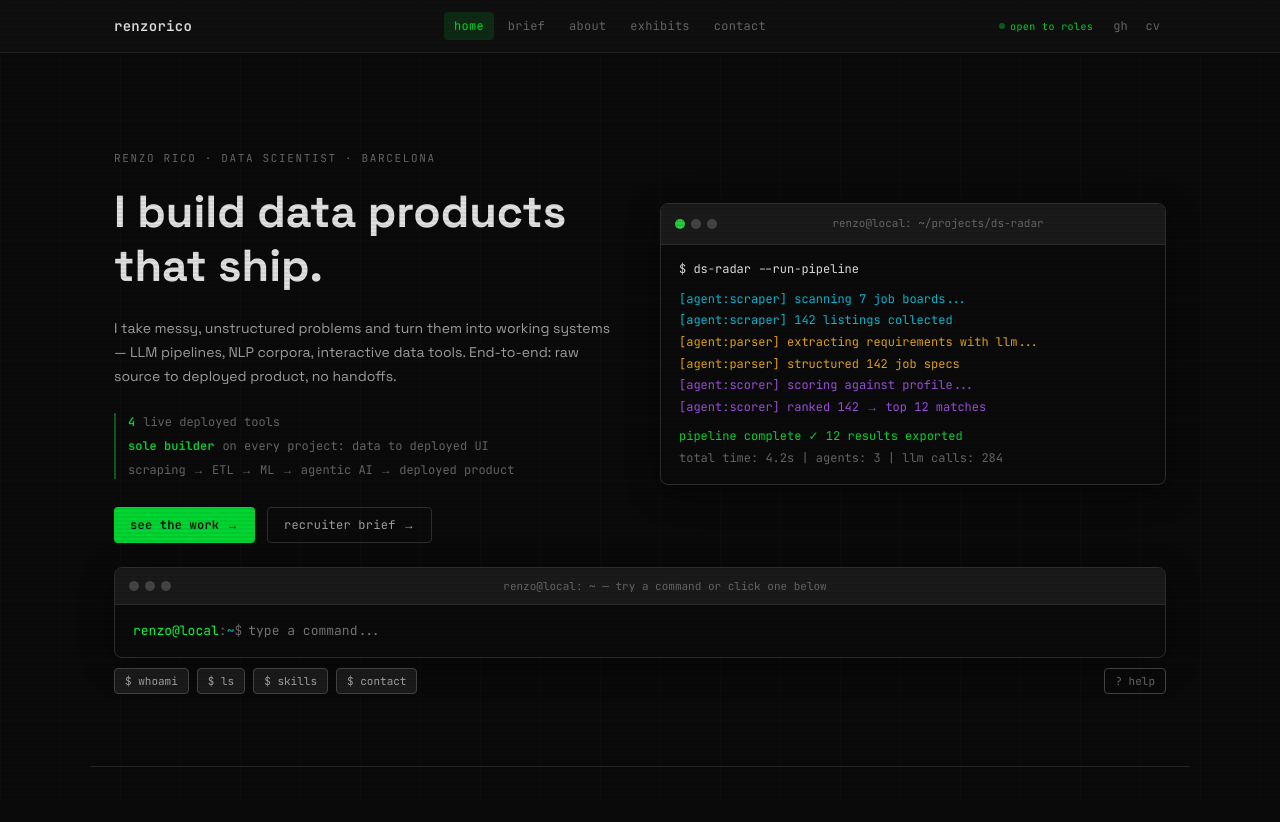
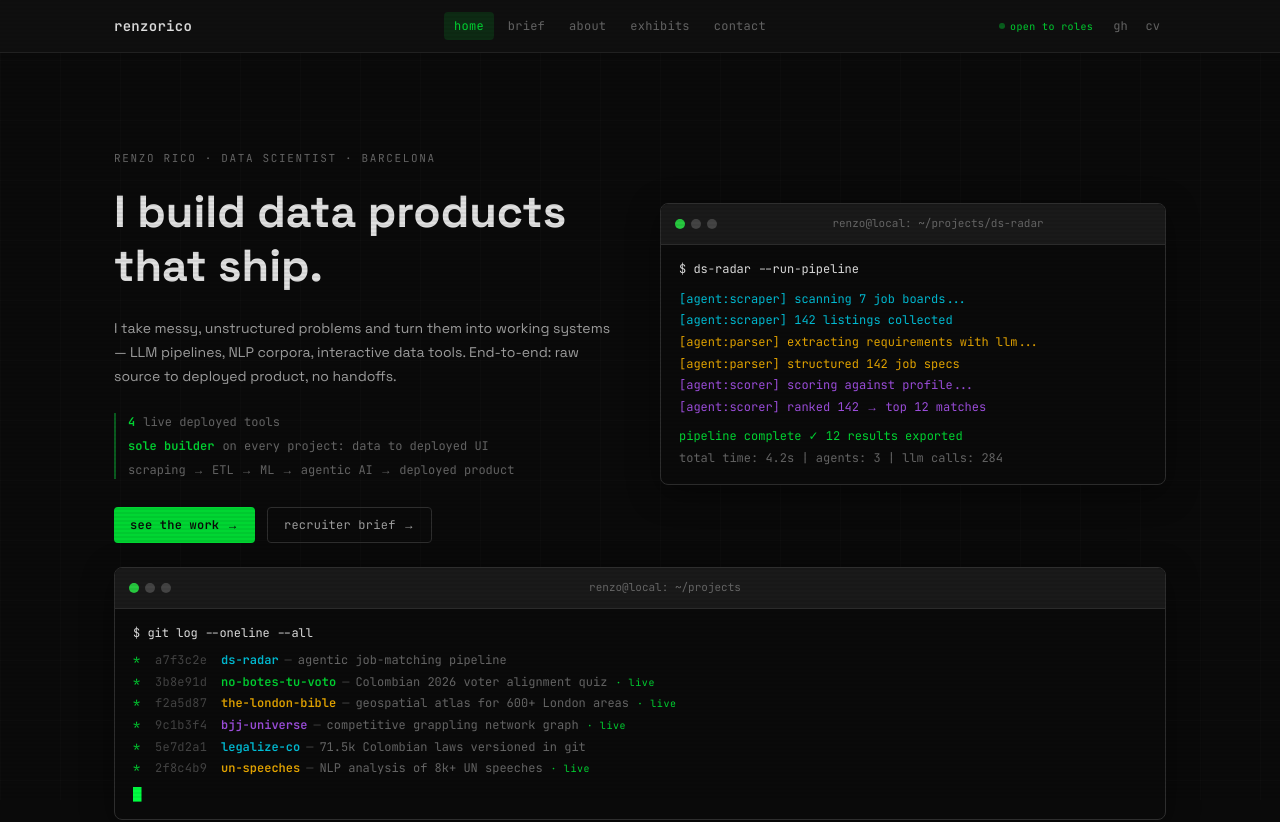
Before and after one commit to renzorico/terminal-portfolio, a Next.js app: page / in a window 1280 px wide. Shown: the top 822 px of the page. Built offline with nearby package versions, Linux system fonts and the light colour scheme.

Commit message:
feat(hero): replace interactive terminal with animated git log project timeline

```diff
--- /dev/null
+++ b/app/components/git-log-terminal.tsx
@@ -0,0 +1,202 @@
+"use client";
+
+import { useState, useEffect } from "react";
+
+const COMMAND_LINE = "$ git log --oneline --all";
+
+const LOG_LINES: {
+  hash: string;
+  name: string;
+  desc: string;
+  live: boolean;
+  accent: string;
+}[] = [
+  {
+    hash: "a7f3c2e",
+    name: "ds-radar",
+    desc: "agentic job-matching pipeline",
+    live: false,
+    accent: "var(--cyan-primary)",
+  },
+  {
+    hash: "3b8e91d",
+    name: "no-botes-tu-voto",
+    desc: "Colombian 2026 voter alignment quiz",
+    live: true,
+    accent: "var(--green-primary)",
+  },
+  {
+    hash: "f2a5d87",
+    name: "the-london-bible",
+    desc: "geospatial atlas for 600+ London areas",
+    live: true,
+    accent: "var(--amber-primary)",
+  },
+  {
+    hash: "9c1b3f4",
+    name: "bjj-universe",
+    desc: "competitive grappling network graph",
+    live: true,
+    accent: "var(--purple-primary)",
+  },
+  {
+    hash: "5e7d2a1",
+    name: "legalize-co",
+    desc: "71.5k Colombian laws versioned in git",
+    live: false,
+    accent: "var(--cyan-primary)",
+  },
+  {
+    hash: "2f8c4b9",
+    name: "un-speeches",
+    desc: "NLP analysis of 8k+ UN speeches",
+    live: true,
+    accent: "var(--amber-primary)",
+  },
+];
+
+export default function GitLogTerminal() {
+  const [visibleCount, setVisibleCount] = useState(0);
+  const [showCursor, setShowCursor] = useState(false);
+
+  // Total steps: 1 (command line) + LOG_LINES.length
+  const totalSteps = 1 + LOG_LINES.length;
+
+  useEffect(() => {
+    const startDelay = setTimeout(() => {
+      let step = 0;
+      const interval = setInterval(() => {
+        step++;
+        setVisibleCount(step);
+        if (step >= totalSteps) {
+          clearInterval(interval);
+          setTimeout(() => setShowCursor(true), 200);
+        }
+      }, 220);
+      return () => clearInterval(interval);
+    }, 600);
+
+    return () => clearTimeout(startDelay);
+  }, [totalSteps]);
+
+  const showCommand = visibleCount >= 1;
+  const visibleLines = LOG_LINES.slice(0, Math.max(0, visibleCount - 1));
+  const isDone = visibleCount >= totalSteps;
+
+  return (
+    <div
+      style={{
+        background: "var(--bg-0)",
+        border: "1px solid var(--bg-4)",
+        borderRadius: "var(--radius-lg)",
+        overflow: "hidden",
+        fontFamily: "var(--font-mono)",
+        fontSize: 12,
+        lineHeight: 1.8,
+        boxShadow: "0 8px 32px rgba(0, 0, 0, 0.4)",
+      }}
+    >
+      {/* Title bar */}
+      <div
+        style={{
+          padding: "10px 14px",
+          background: "var(--bg-2)",
+          borderBottom: "1px solid var(--bg-4)",
+          display: "flex",
+          alignItems: "center",
+          gap: 8,
+          fontSize: 11,
+          color: "var(--fg-2)",
+        }}
+      >
+        <div style={{ display: "flex", alignItems: "center", gap: 6 }}>
+          <span style={{ width: 10, height: 10, borderRadius: "50%", background: isDone ? "#27c93f" : "var(--fg-3)" }} />
+          <span style={{ width: 10, height: 10, borderRadius: "50%", background: "var(--fg-3)" }} />
+          <span style={{ width: 10, height: 10, borderRadius: "50%", background: "var(--fg-3)" }} />
+        </div>
+        <span style={{ flex: 1, textAlign: "center" }}>renzo@local: ~/projects</span>
+      </div>
+
+      {/* Log output */}
+      <div style={{ padding: "14px 18px" }}>
+        {/* Command */}
+        {showCommand && (
+          <div
+            style={{
+              color: "var(--fg-0)",
+              opacity: 0,
+              animation: "fadeIn 200ms forwards",
+              marginBottom: 6,
+            }}
+          >
+            {COMMAND_LINE}
+          </div>
+        )}
+
+        {/* Project lines */}
+        {visibleLines.map((line) => (
+          <div
+            key={line.hash}
+            style={{
+              display: "grid",
+              gridTemplateColumns: "12px 56px 1fr",
+              gap: "0 10px",
+              alignItems: "baseline",
+              opacity: 0,
+              animation: "fadeIn 200ms forwards",
+            }}
+          >
+            {/* Graph dot */}
+            <span style={{ color: "var(--green-primary)" }}>*</span>
+
+            {/* Hash */}
+            <span style={{ color: "var(--fg-3)", letterSpacing: "0.02em" }}>{line.hash}</span>
+
+            {/* Name + desc */}
+            <span>
+              <span style={{ color: line.accent, fontWeight: 600 }}>{line.name}</span>
+              <span style={{ color: "var(--fg-3)", margin: "0 6px" }}>—</span>
+              <span style={{ color: "var(--fg-2)" }}>{line.desc}</span>
+              {line.live && (
+                <span
+                  style={{
+                    marginLeft: 8,
+                    fontSize: 10,
+                    color: "var(--green-primary)",
+                    letterSpacing: "0.06em",
+                  }}
+                >
+                  · live
+                </span>
+              )}
+            </span>
+          </div>
+        ))}
+
+        {/* Trailing cursor */}
+        <div style={{ marginTop: 4, minHeight: 20 }}>
+          {showCursor && (
+            <span
+              style={{
+                color: "var(--green-bright)",
+                animation: "blink 1s step-end infinite",
+              }}
+            >
+              █
+            </span>
+          )}
+          {!isDone && (
+            <span
+              style={{
+                color: "var(--green-bright)",
+                animation: "blink 1s step-end infinite",
+              }}
+            >
+              █
+            </span>
+          )}
+        </div>
+      </div>
+    </div>
+  );
+}
--- a/app/components/hero.tsx
+++ b/app/components/hero.tsx
@@ -1,7 +1,7 @@
 "use client";
 
 import { useState, useEffect } from "react";
-import TerminalPrompt from "./terminal-prompt";
+import GitLogTerminal from "./git-log-terminal";
 
 /* ----------------------------------------------------------------
    Typing effect
@@ -289,8 +289,8 @@ export default function Hero() {
         <PipelineTerminal />
       </div>
 
-      {/* Interactive terminal */}
-      <TerminalPrompt />
+      {/* Project git log */}
+      <GitLogTerminal />
     </div>
   );
 }
```
